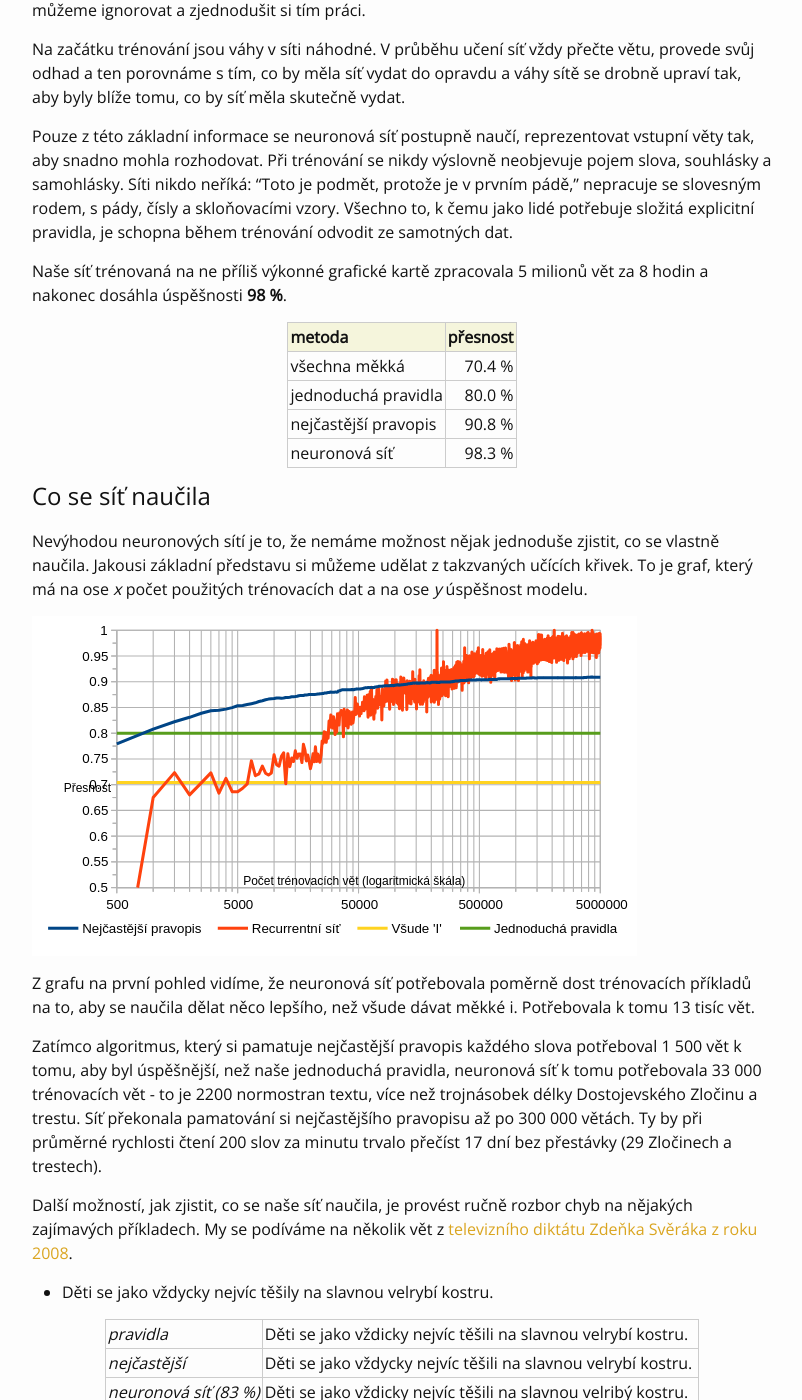
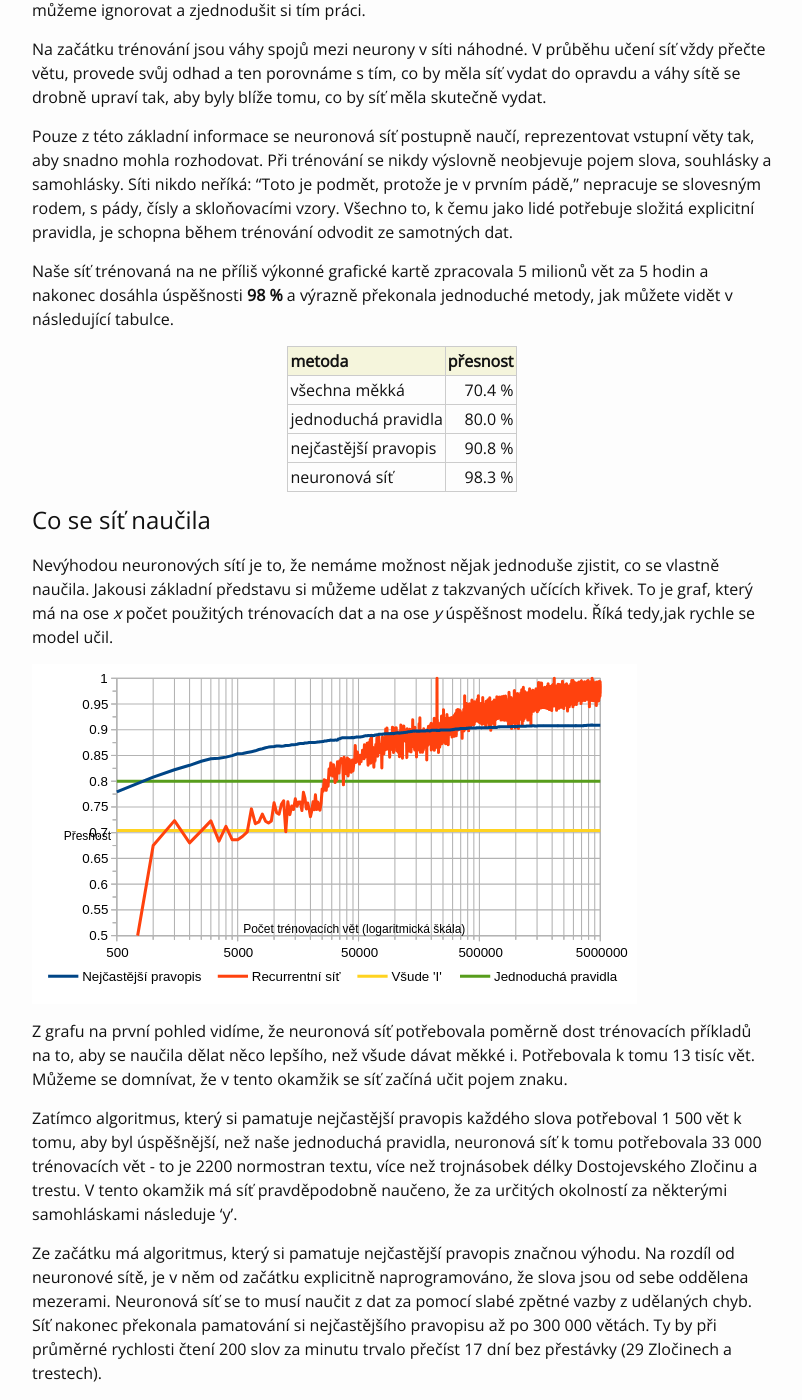
Before and after one commit to jlibovicky/jlibovicky.github.io, a Jekyll site: the page built from _posts/2017-01-24-Pravopis.md, in a window 1280 px wide and 1400 px high, scrolled down 4052 px. Shown: the whole window, without its empty margins (238-1040 px from the left). Built offline with Jekyll 4.4.1, drawn with Linux system fonts in a browser that asks for light colours; some web fonts are replaced; comment, search, counter and statistics services are not loaded; some of the changed text lies outside the part shown.

Commit message:
letadlo zpet

```diff
--- a/_posts/2017-01-24-Pravopis.md
+++ b/_posts/2017-01-24-Pravopis.md
@@ -192,10 +192,10 @@ zajímají jenom, kde je na vstupu i a máme rozhodnout, jestli je měkké nebo
 tvrdé. Výstupy na ostatních místech sítě můžeme ignorovat a zjednodušit si tím
 práci.
 
-Na začátku trénování jsou váhy v síti náhodné. V průběhu učení síť vždy přečte
-větu, provede svůj odhad a ten porovnáme s tím, co by měla síť vydat do opravdu
-a váhy sítě se drobně upraví tak, aby byly blíže tomu, co by síť měla skutečně
-vydat.
+Na začátku trénování jsou váhy spojů mezi neurony v síti náhodné. V průběhu
+učení síť vždy přečte větu, provede svůj odhad a ten porovnáme s tím, co by
+měla síť vydat do opravdu a váhy sítě se drobně upraví tak, aby byly blíže
+tomu, co by síť měla skutečně vydat.
 
 Pouze z této základní informace se neuronová síť postupně naučí, reprezentovat
 vstupní věty tak, aby snadno mohla rozhodovat. Při trénování se nikdy výslovně
@@ -205,8 +205,8 @@ a skloňovacími vzory. Všechno to, k čemu jako lidé potřebuje složitá exp
 pravidla, je schopna během trénování odvodit ze samotných dat.
 
 Naše síť trénovaná na ne příliš výkonné grafické kartě zpracovala 5 milionů vět
-za 8 hodin a nakonec dosáhla úspěšnosti __98 %__.
-
+za 5 hodin a nakonec dosáhla úspěšnosti __98 %__ a výrazně překonala jednoduché
+metody, jak můžete vidět v následující tabulce.
 
 |metoda               |  přesnost |
 |:--------------------|----------:|
@@ -220,21 +220,31 @@ za 8 hodin a nakonec dosáhla úspěšnosti __98 %__.
 Nevýhodou neuronových sítí je to, že nemáme možnost nějak jednoduše zjistit, co
 se vlastně naučila. Jakousi základní představu si můžeme udělat z takzvaných
 učících křivek. To je graf, který má na ose *x* počet použitých trénovacích dat
-a na ose *y* úspěšnost modelu.
+a na ose *y* úspěšnost modelu. Říká tedy,jak rychle se model učil.
 
 ![sequence-labeling](/assets/rnn_learning_curve_cs.svg)
 
 Z grafu na první pohled vidíme, že neuronová síť potřebovala poměrně dost
 trénovacích příkladů na to, aby se naučila dělat něco lepšího, než všude dávat
-měkké i. Potřebovala k tomu 13 tisíc vět.
+měkké i. Potřebovala k tomu 13 tisíc vět. Můžeme se domnívat, že v tento
+okamžik se síť začíná učit pojem znaku.
 
 Zatímco algoritmus, který si pamatuje nejčastější pravopis každého slova
 potřeboval 1 500 vět k tomu, aby byl úspěšnější, než naše jednoduchá pravidla,
 neuronová síť k tomu potřebovala 33 000 trénovacích vět - to je 2200 normostran
-textu, více než trojnásobek délky Dostojevského Zločinu a trestu. Síť překonala
-pamatování si nejčastějšího pravopisu až po 300 000 větách. Ty by při průměrné
-rychlosti čtení 200 slov za minutu trvalo přečíst 17 dní bez přestávky (29
-Zločinech a trestech).
+textu, více než trojnásobek délky Dostojevského Zločinu a trestu. V tento
+okamžik má síť pravděpodobně naučeno, že za určitých okolností za některými
+samohláskami následuje 'y'.
+
+Ze začátku má algoritmus, který si pamatuje nejčastější pravopis značnou
+výhodu. Na rozdíl od neuronové sítě, je v něm od začátku explicitně
+naprogramováno, že slova jsou od sebe oddělena mezerami. Neuronová síť se to
+musí naučit z dat za pomocí slabé zpětné vazby z udělaných chyb.  Síť nakonec
+překonala pamatování si nejčastějšího pravopisu až po 300 000 větách. Ty by při
+průměrné rychlosti čtení 200 slov za minutu trvalo přečíst 17 dní bez přestávky
+(29 Zločinech a trestech).
+
+To mimo jiné ukazuje, jak silná je abstrakce, kteroujako lidé běžně používáme.
 
 Další možností, jak zjistit, co se naše síť naučila, je provést ručně rozbor
 chyb na nějakých zajímavých příkladech. My se podíváme na několik vět z
```
Also changed, not shown: other parts of _posts/2017-01-24-Pravopis.md (+1 -1 lines), _posts/2017-01-27-Czech-spellcheck.md (+11 -11 lines).
